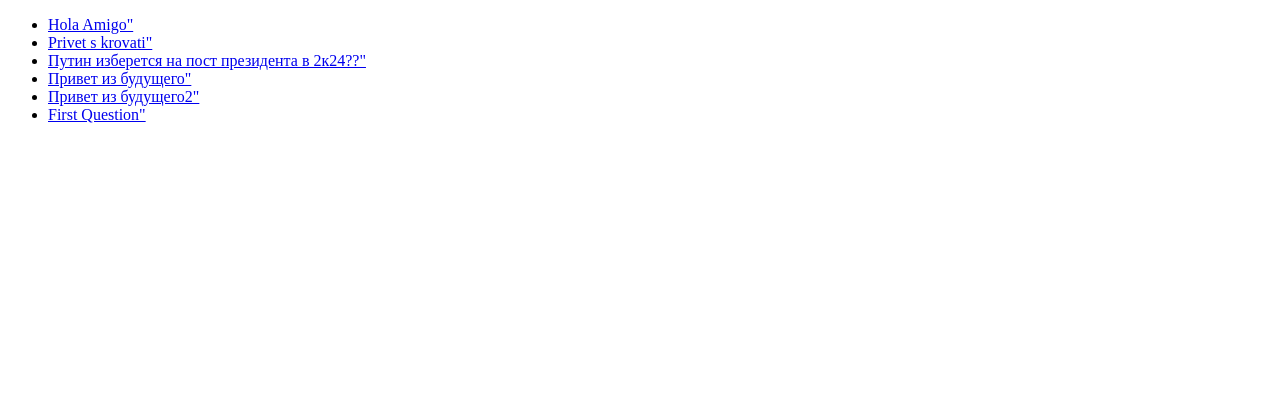
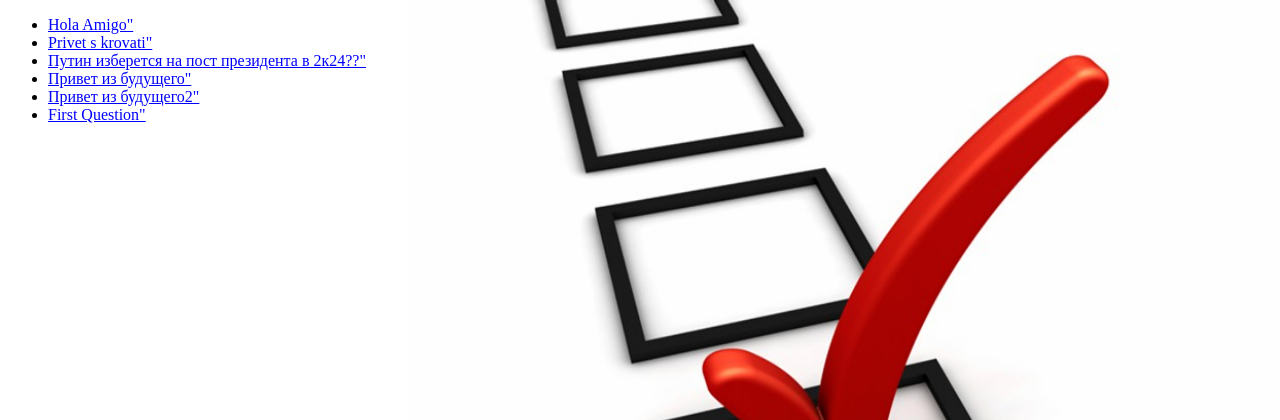
Before and after one commit to forza111/django_school, a Django app: template mysite/polls/templates/polls/index.html in a window 1280 px wide. Shown: the top 420 px of the page. Run offline with Django 3.2, Linux system fonts and the light colour scheme; the template is opened without the code that fills it: values that come from a table or form of the project are taken from there, others are empty; data comes from the database, SQL or seed files in the repository; both versions use the stored data as it was after the commit; parts of the project's set-up code (start-up, migrations or seed data) failed here and were passed over.

Commit message:
add style.css

```diff
--- /dev/null
+++ b/mysite/polls/static/polls/style.css
@@ -0,0 +1,11 @@
+li a {
+color: blue;
+}
+
+body{
+background: white url('images/background.gif')no-repeat center top fixed;
+-webkit-background-size:100% 100%;
+-moz-background-size: 100% 100%;
+-o-background-size: 100% 100%;
+background-size: 100% 100%;
+}
--- a/mysite/polls/templates/polls/detail.html
+++ b/mysite/polls/templates/polls/detail.html
@@ -17,6 +17,8 @@
     <label for="choice{{ forloop.counter}}">{{ choice.choice_text }}</label><br>
     {% endfor %}
     <input type="submit" value="Vote">
+    <a href="{% url 'polls:index' %}">To main</a>
+
 
 </form>
 
--- a/mysite/polls/templates/polls/index.html
+++ b/mysite/polls/templates/polls/index.html
@@ -5,6 +5,8 @@
     <title>Title</title>
 </head>
 
+{% load static %}
+<link rel="stylesheet" type="text/css" href="{% static 'polls/style.css' %}">
 
 {% if latest_question_list  %}
 <ul>
--- a/mysite/polls/templates/polls/results.html
+++ b/mysite/polls/templates/polls/results.html
@@ -16,5 +16,6 @@
 </ul>
 
 <a href="{% url 'polls:detail' question.id %}">Vote again?</a>
+<a href="{% url 'polls:index' %}">To main</a>
 
 </html>
```
Also changed, not shown: mysite/polls/tests.py (+0 -19 lines), mysite/db.sqlite3, mysite/polls/static/polls/images/background.gif (added).
